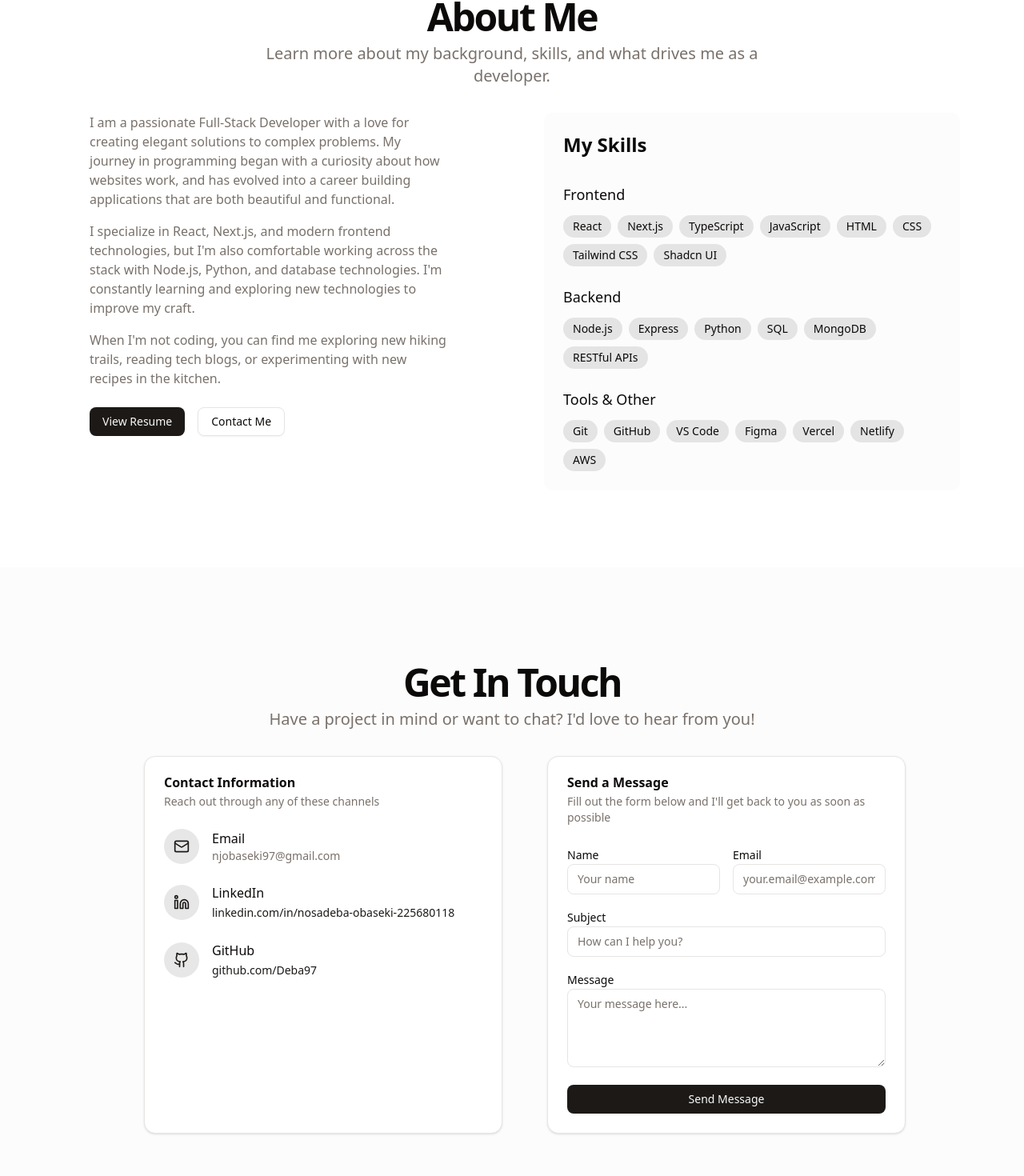
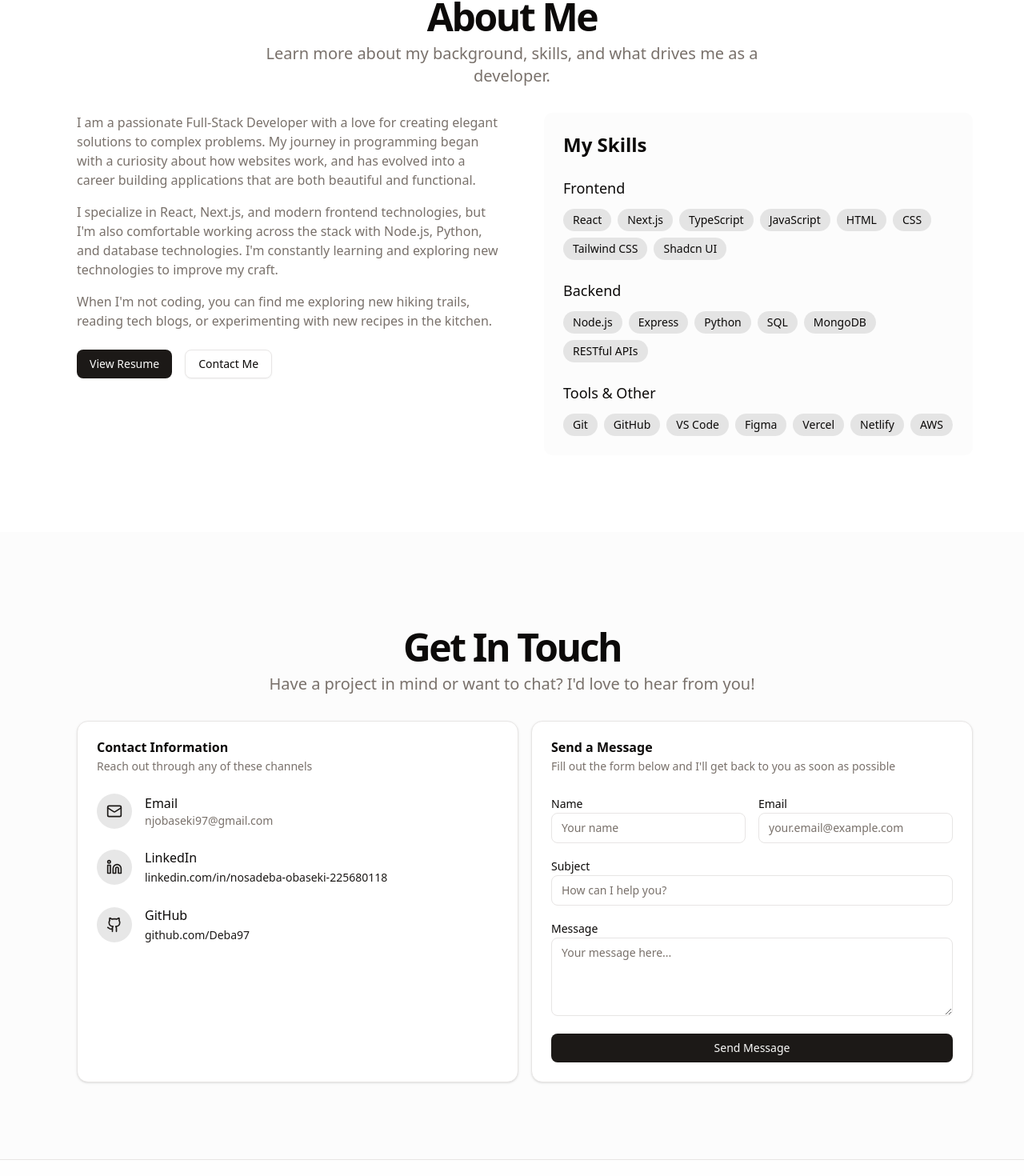
Before and after one commit to Deba97/portfolio-website, a Next.js app: page / in a window 1280 px wide. Shown: the part 1696-3166 px from the top of the page at 80% size. Built offline with nearby package versions, Linux system fonts and the light colour scheme.

Commit message:
Complete structural rebuild of About and Contact components with simplified hierarchy for proper alignment

```diff
--- a/src/components/About.tsx
+++ b/src/components/About.tsx
@@ -8,33 +8,32 @@ import { AnimatedSection } from './AnimatedSection';
 export function About() {
   return (
     <section id="about" className="py-16 sm:py-24">
-      <div className="container max-w-6xl mx-auto px-4">
+      <div className="container mx-auto px-4">
         <AnimatedHeading
           subtitle="Learn more about my background, skills, and what drives me as a developer."
         >
           About Me
         </AnimatedHeading>
 
-        <div className="grid grid-cols-1 md:grid-cols-2 gap-12 lg:gap-20 items-start">
-          <AnimatedSection direction="left" threshold={0.2}>
-            <div className="flex flex-col items-center md:items-start">
-              <div className="w-full max-w-md space-y-4">
-                <p className="text-muted-foreground text-center md:text-left">
+        <div className="flex flex-col md:flex-row md:justify-between max-w-6xl mx-auto gap-12 lg:gap-20">
+          {/* Left column - Bio */}
+          <AnimatedSection direction="left" threshold={0.2} className="w-full md:w-1/2">
+            <p className="text-muted-foreground text-center md:text-left mb-4">
               I am a passionate Full-Stack Developer with a love for creating elegant solutions to complex problems.
               My journey in programming began with a curiosity about how websites work, and has evolved into a
               career building applications that are both beautiful and functional.
             </p>
-                <p className="text-muted-foreground text-center md:text-left">
+            <p className="text-muted-foreground text-center md:text-left mb-4">
               I specialize in React, Next.js, and modern frontend technologies, but I'm also comfortable
               working across the stack with Node.js, Python, and database technologies. I'm constantly
               learning and exploring new technologies to improve my craft.
             </p>
-                <p className="text-muted-foreground text-center md:text-left">
+            <p className="text-muted-foreground text-center md:text-left mb-6">
               When I'm not coding, you can find me exploring new hiking trails, reading tech blogs,
               or experimenting with new recipes in the kitchen.
             </p>
-              </div>
-              <div className="flex flex-wrap gap-4 pt-6 justify-center md:justify-start w-full max-w-md">
+
+            <div className="flex flex-wrap gap-4 justify-center md:justify-start">
               <Button asChild variant="default">
                 <Link href="/resume">View Resume</Link>
               </Button>
@@ -42,14 +41,14 @@ export function About() {
                 <Link href="/#contact">Contact Me</Link>
               </Button>
             </div>
-            </div>
           </AnimatedSection>
 
-          <AnimatedSection direction="right" threshold={0.2} delay={200}>
-            <div className="bg-muted/30 p-6 rounded-lg w-full max-w-md mx-auto md:max-w-none md:mx-0">
-              <h3 className="text-2xl font-bold text-center md:text-left">My Skills</h3>
-              <div className="space-y-6 mt-8">
-                <div>
+          {/* Right column - Skills */}
+          <AnimatedSection direction="right" threshold={0.2} delay={200} className="w-full md:w-1/2">
+            <div className="bg-muted/30 p-6 rounded-lg">
+              <h3 className="text-2xl font-bold text-center md:text-left mb-6">My Skills</h3>
+
+              <div className="mb-6">
                 <h4 className="text-lg font-medium mb-3 text-center md:text-left">Frontend</h4>
                 <div className="flex flex-wrap gap-2 justify-center md:justify-start">
                   {['React', 'Next.js', 'TypeScript', 'JavaScript', 'HTML', 'CSS', 'Tailwind CSS', 'Shadcn UI'].map((skill) => (
@@ -63,7 +62,7 @@ export function About() {
                 </div>
               </div>
 
-                <div>
+              <div className="mb-6">
                 <h4 className="text-lg font-medium mb-3 text-center md:text-left">Backend</h4>
                 <div className="flex flex-wrap gap-2 justify-center md:justify-start">
                   {['Node.js', 'Express', 'Python', 'SQL', 'MongoDB', 'RESTful APIs'].map((skill) => (
@@ -91,7 +90,6 @@ export function About() {
                 </div>
               </div>
             </div>
-            </div>
           </AnimatedSection>
         </div>
       </div>
--- a/src/components/Contact.tsx
+++ b/src/components/Contact.tsx
@@ -8,22 +8,21 @@ import { AnimatedSection } from './AnimatedSection';
 export function Contact() {
   return (
     <section id="contact" className="py-16 sm:py-24 bg-muted/30">
-      <div className="container max-w-6xl mx-auto px-4">
+      <div className="container mx-auto px-4">
         <AnimatedHeading
           subtitle="Have a project in mind or want to chat? I'd love to hear from you!"
         >
           Get In Touch
         </AnimatedHeading>
 
-        <div className="max-w-5xl mx-auto">
-          <div className="grid grid-cols-1 md:grid-cols-2 gap-8 md:gap-12">
-            <div className="flex justify-center">
+        <div className="flex flex-col md:flex-row gap-8 md:gap-12 max-w-6xl mx-auto">
+          {/* Contact Info Card */}
           <AnimatedSection
             direction="left"
             threshold={0.2}
-                className="w-full max-w-md"
+            className="w-full md:w-1/2"
           >
-                <Card className="h-full w-full shadow-sm transition-all duration-300 hover:shadow-md">
+            <Card className="shadow-sm transition-all duration-300 hover:shadow-md h-full">
               <CardHeader className="text-center md:text-left">
                 <CardTitle>Contact Information</CardTitle>
                 <CardDescription>Reach out through any of these channels</CardDescription>
@@ -85,16 +84,15 @@ export function Contact() {
               </CardContent>
             </Card>
           </AnimatedSection>
-            </div>
 
-            <div className="flex justify-center">
+          {/* Message Form Card */}
           <AnimatedSection
             direction="right"
             threshold={0.2}
             delay={200}
-                className="w-full max-w-md"
+            className="w-full md:w-1/2"
           >
-                <Card className="h-full w-full shadow-sm transition-all duration-300 hover:shadow-md">
+            <Card className="shadow-sm transition-all duration-300 hover:shadow-md h-full">
               <CardHeader className="text-center md:text-left">
                 <CardTitle>Send a Message</CardTitle>
                 <CardDescription>Fill out the form below and I'll get back to you as soon as possible</CardDescription>
@@ -149,8 +147,6 @@ export function Contact() {
           </AnimatedSection>
         </div>
       </div>
-        </div>
-      </div>
     </section>
   );
 }
```
Lines whose indentation alone changed are shown as unchanged.
